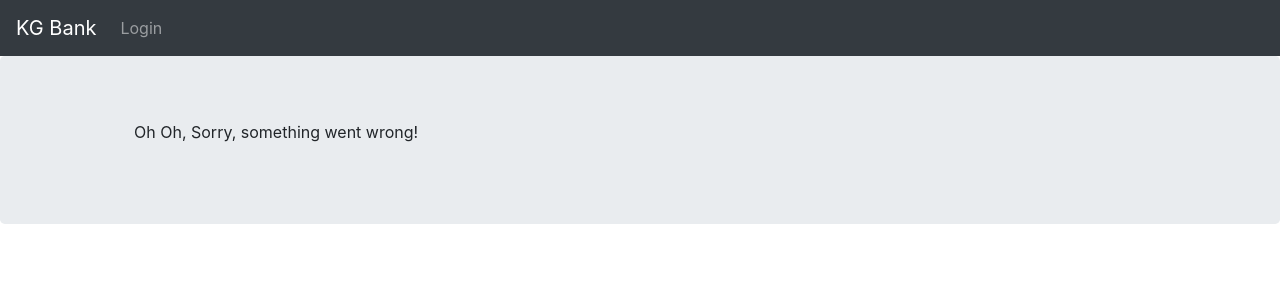
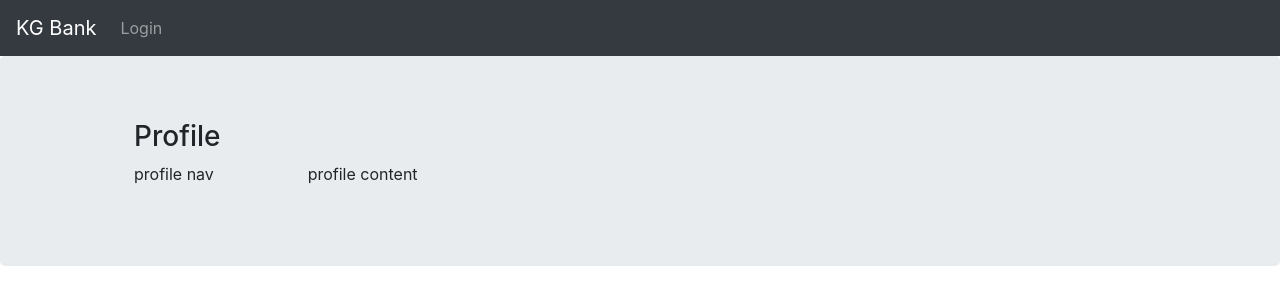
Before and after one commit to dnjavier/ng5-bank, an Angular app: page /main/profile in a window 1280 px wide. Shown: the top 304 px of the page. Built offline with nearby package versions, Linux system fonts and the light colour scheme.

Commit message:
adds a new module to manage components related to profile

```diff
--- a/src/app/dashboard/dashboard.module.ts
+++ b/src/app/dashboard/dashboard.module.ts
@@ -4,9 +4,11 @@ import { AccountListComponent } from './account-list/account-list.component';
 import { AccountDetailComponent } from './account-detail/account-detail.component';
 import { DashboardComponent } from './dashboard.component';
 import { DsNavigationComponent } from './ds-shared/ds-navigation/ds-navigation.component';
+import { ProfileModule } from './profile/profile.module';
 
 @NgModule({
     imports: [
+        ProfileModule,
         DashboardRoutingModule
     ],
     declarations: [
--- /dev/null
+++ b/src/app/dashboard/profile/nav-profile/nav-profile.component.html
@@ -0,0 +1 @@
+<p>profile nav</p>
--- /dev/null
+++ b/src/app/dashboard/profile/profile.component.html
@@ -0,0 +1,15 @@
+<div class="container">
+        <div class="row">
+            <div class="col-sm-12">
+                <h3>Profile</h3>
+            </div>
+        </div>
+        <div class="row">
+            <div class="col-sm-3 col-md-2">
+                <p>profile nav</p>
+            </div>
+            <div class="col-sm-9 col-md-10">
+                <p>profile content</p>
+            </div>
+        </div>
+    </div>
```
Also changed, not shown: src/app/dashboard/profile/nav-profile/nav-profile.component.ts (added, +15 -0 lines), src/app/dashboard/profile/profile-routing.module.ts (added, +16 -0 lines), src/app/dashboard/profile/profile.component.ts (added, +9 -0 lines), src/app/dashboard/profile/profile.module.ts (added, +16 -0 lines), src/app/dashboard/profile/nav-profile/nav-profile.component.scss (added), src/app/dashboard/profile/profile.component.scss (added).
